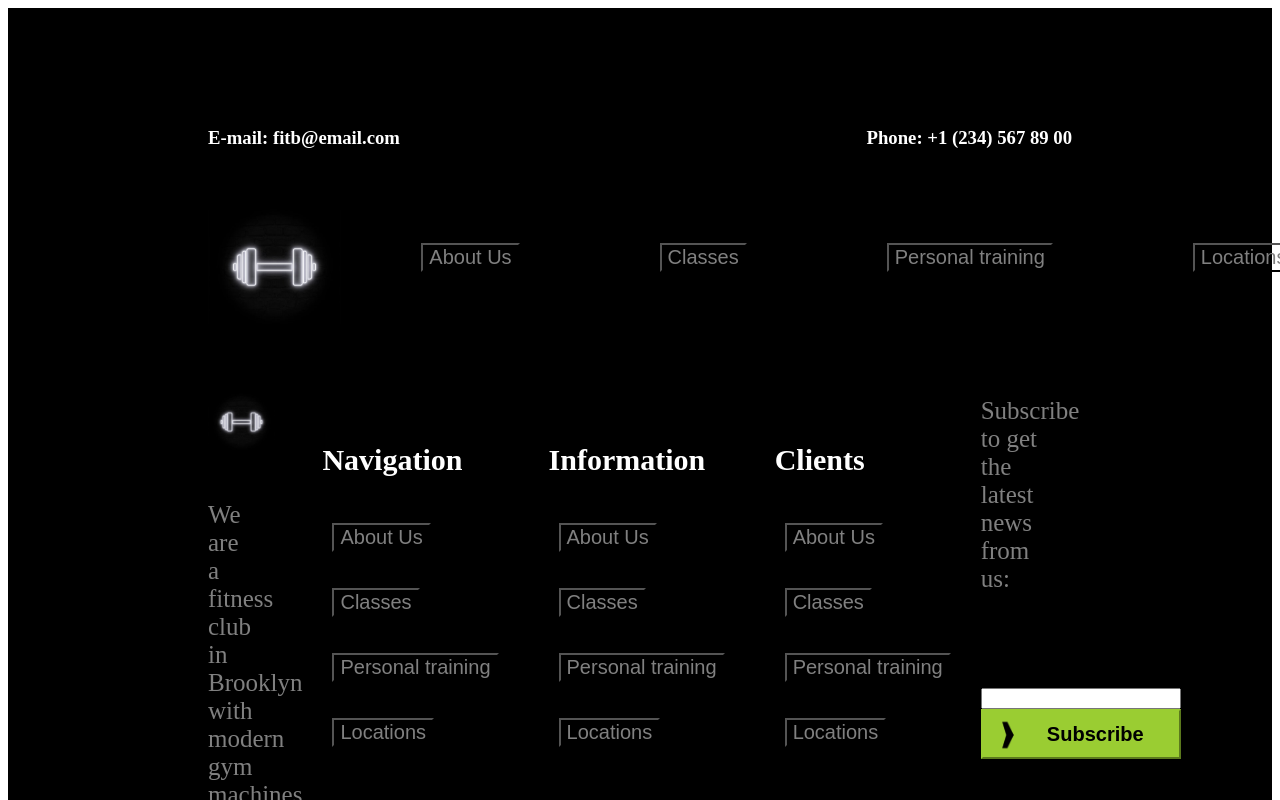
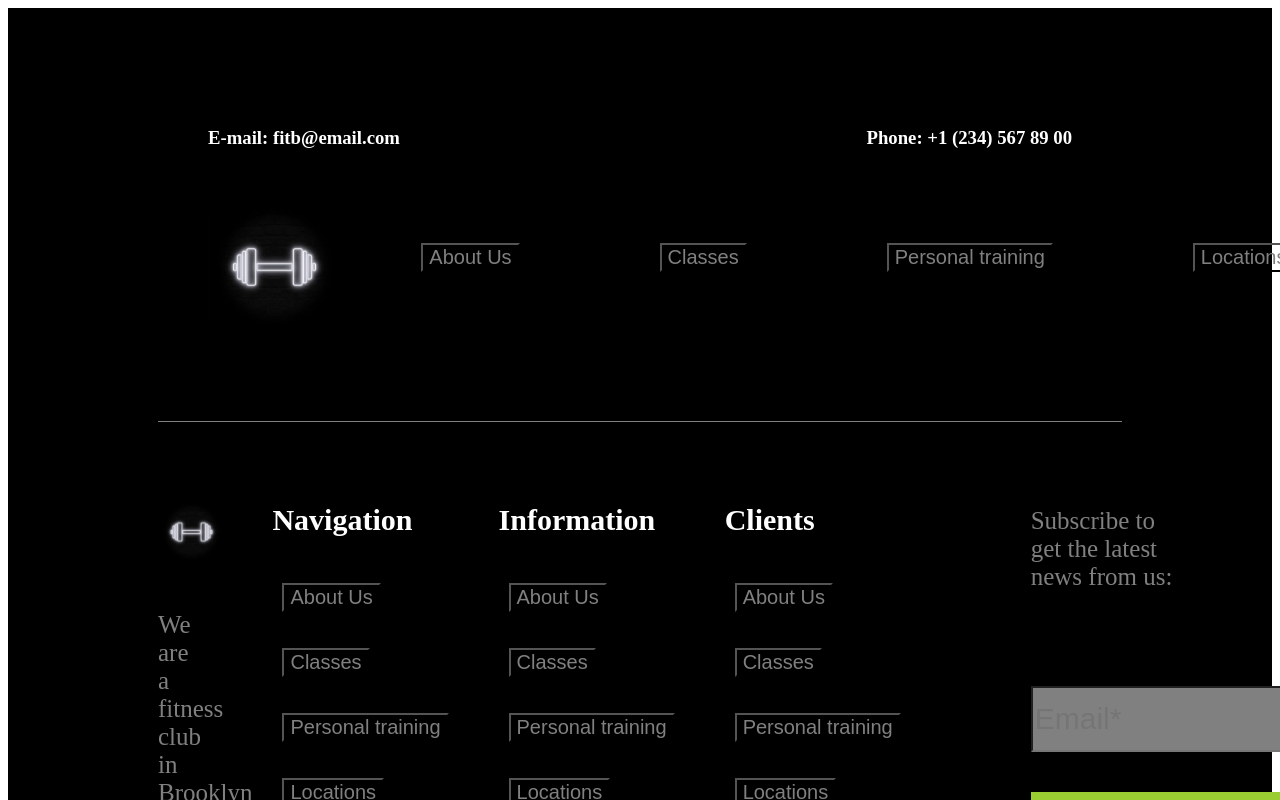
Before and after one commit to Orestvahila/GYM, a React (Create React App) app: page /cart in a window 1280 px wide. Shown: the top 800 px of the page. Built offline with nearby package versions, Linux system fonts and the light colour scheme.

Commit message:
start fixing coursel

```diff
--- a/src/App.css
+++ b/src/App.css
@@ -47,7 +47,7 @@ li {
     min-width: 200px;
     padding-left: 35px;
     width: auto;
-    height: 50px;
+    height: 80px;
     background-color: yellowgreen;
     border-color: yellowgreen;
     font-size: 20px;
--- a/src/components/footer/footer.css
+++ b/src/components/footer/footer.css
@@ -1,10 +1,15 @@
 .footer {
+    margin-top: 50px;
     display: flex;
-    justify-content: space-between;
-    border-top: 1px solid black;
-    border-bottom: 1px solid black;
-    margin-left: 100px;
-    margin-right: 100px;
+    justify-content: space-around;
+    border-top: 1px solid grey;
+    padding-top: 10px;
+    border-bottom: 1px solid grey;
+    margin-left: 50px;
+    margin-right: 50px;
+}
+.logoBlock {
+    padding-top: 50px;
 }
 .footer div img {
     height: 100px;
@@ -18,6 +23,7 @@
 .footer .menu {
     display: flex;
     list-style: none;
+    padding-right: 100px;
 }
 .footer .menu h5{
     padding: 20px;
@@ -28,8 +34,15 @@
 }
 
 .footer .form {
+    padding-top: 50px;
     display: flex;
     flex-direction: column;
+}
+.form input[type='email']{
+    margin-bottom: 40px;
+    height: 60px;
+    background-color: grey;
+    font-size: 30px;
 }
 .signature {
     display: flex;
--- a/src/components/footer/footer.js
+++ b/src/components/footer/footer.js
@@ -11,7 +11,7 @@ function Footer (){
     return (
     <div>
         <div className="footer">
-            <div>
+            <div className="logoBlock">
                 <img src={Logo} alt="logo" />
                 <p>We are a fitness club in Brooklyn
                 with modern gym machines and group programs</p>
@@ -50,7 +50,7 @@ function Footer (){
             </div>
             <div className="form">
                 <p>Subscribe to get the latest news from us:</p>
-                <input type={"email"}></input>
+                <input type={"email"} placeholder='Email*'></input>
                 <input className="yellowBtn" type={"button"} value={"Subscribe"}></input>
             </div>
         </div>
--- a/src/components/main/main.css
+++ b/src/components/main/main.css
@@ -26,7 +26,8 @@
     height: 100px;
     transform:rotate(45deg);
     background-color:rgb(0, 0, 0); /* to see where it is */
-  }
+    z-index: -3;
+}
 
 .background {
     position: absolute;
@@ -37,7 +38,7 @@
     color:rgba(210, 216, 142, 10%);
     transform: translate(-60px, -5%);
     font-size: 350px;
-    z-index: 2;
+    z-index: -2;
     border:100px;
     border-color: azure;
 }
```
